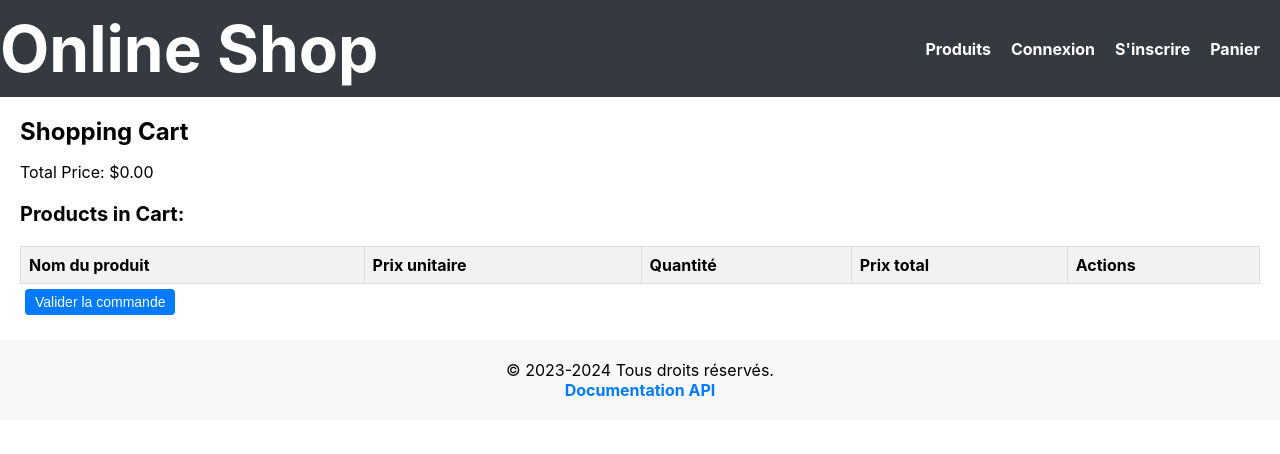
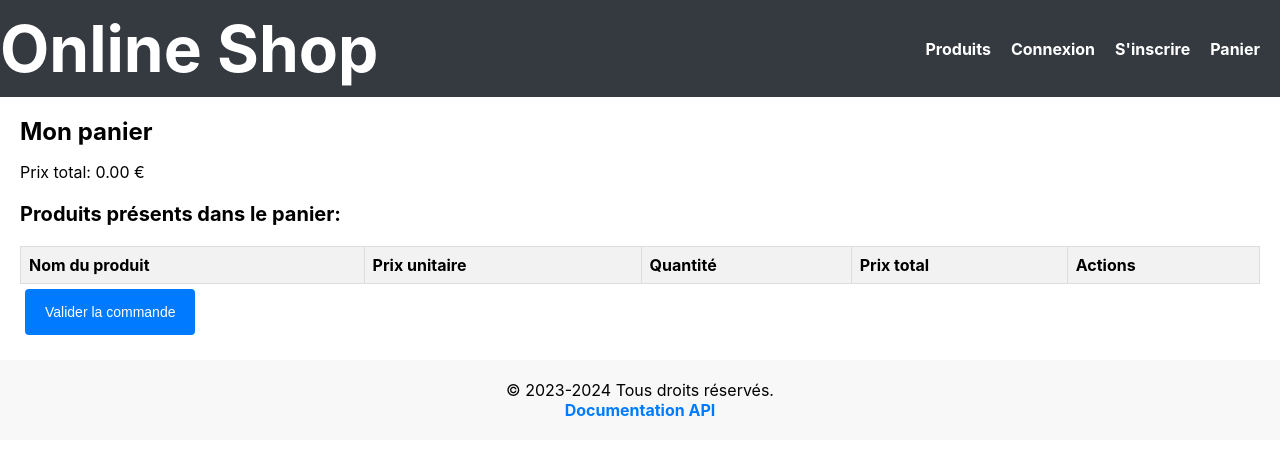
Before and after one commit to cheadaniel/onlineShop, a React (Create React App) app in the folder frontend/: page /panier in a window 1280 px wide. Shown: the top 454 px of the page. Built offline with nearby package versions, Linux system fonts and the light colour scheme.

Commit message:
ShoppingCart : modifications du css

```diff
--- a/frontend/src/components/shoppingCart/shoppingCart.css
+++ b/frontend/src/components/shoppingCart/shoppingCart.css
@@ -34,7 +34,7 @@
 
 .cart-button {
     cursor: pointer;
-    padding: 5px 10px;
+    padding: 15px 20px;
     margin: 5px;
     font-size: 14px;
 }
--- a/frontend/src/components/shoppingCart/shoppingCart.js
+++ b/frontend/src/components/shoppingCart/shoppingCart.js
@@ -1,9 +1,7 @@
-// ShoppingCart.js
 import React, { useState } from 'react';
 import axios from 'axios';
 import { useDispatch, useSelector } from 'react-redux';
 import { addToCart, removeFromCart } from '../../app/features/cart/cartSlice';
-import { Link, useNavigate } from 'react-router-dom';
 
 
 import './shoppingCart.css'
@@ -11,7 +9,6 @@ import ErrorComponent from '../assets/Error/Error';
 
 const ShoppingCart = () => {
     const dispatch = useDispatch();
-    const navigate = useNavigate();
     const cartState = useSelector((state) => state.cart);
     const [error, setError] = useState(null);
 
@@ -51,25 +48,20 @@ const ShoppingCart = () => {
             return;
         }
 
-        // Ajoutez le token dans les en-têtes de la requête
         const headers = {
             Authorization: `Bearer ${token}`,
             'Content-Type': 'application/json',
         };
 
-        // Supposons que `commandData` contient les données de la commande à envoyer
         const commandData = productsJson
 
         axios.post('http://localhost:8000/api/commands/create', commandData, { headers })
             .then(response => {
-                // Gérez ici la réponse réussie de l'API
                 console.log(response.data.message);
             })
             .catch(error => {
-                // Gérez ici les erreurs de l'API
                 console.error('API error:', error.response.data.message);
 
-                // Affichez des messages d'erreur à l'utilisateur en fonction de la réponse de l'API
                 if (error.response.status === 401) {
                     alert('Vous devez être connecté pour valider la commande.');
                 } else if (error.response.status === 404) {
@@ -77,19 +69,19 @@ const ShoppingCart = () => {
                 } else if (error.response.status === 400) {
                     alert('Fonds insuffisants dans votre portefeuille.');
                 } else {
-                    // Autres erreurs non gérées
                     alert('Une erreur inattendue s\'est produite.');
                 }
             });
     };
 
     return (
+        <div className="shopping-cart">
             <div className="shopping-cart-container">
                 {error && <ErrorComponent message={error} />}
-            <h2 className="cart-heading">Shopping Cart</h2>
-            <p className="total-price">Total Price: ${cartState.total_price}</p>
+                <h2 className="cart-heading">Mon panier</h2>
+                <p className="total-price">Prix total: {cartState.total_price} €</p>
 
-            <h3 className="cart-heading-products">Products in Cart:</h3>
+                <h3 className="cart-heading-products">Produits présents dans le panier:</h3>
                 <table className="cart-table">
                     <thead>
                         <tr>
@@ -108,9 +100,9 @@ const ShoppingCart = () => {
                                 <td>{product.quantity}</td>
                                 <td>{product.total_price} €</td>
                                 <td>
+                                    <button className="cart-button" onClick={() => handleDecreaseQuantity(product.product_id, product.product_price)}>-</button>
                                     <button className="cart-button" onClick={() => handleIncreaseQuantity(product.product_id, product.product_price)}>+</button>
-                                <button className="cart-button" onClick={() => handleDecreaseQuantity(product.product_id, product.product_price)}>-</button>
-                                <button className="cart-button" onClick={() => handleRemoveFromCart(product.product_id)}>X</button>
+                                    <button className="cart-button" onClick={() => handleRemoveFromCart(product.product_id)}>Supprimer</button>
                                 </td>
                             </tr>
                         ))}
@@ -118,6 +110,7 @@ const ShoppingCart = () => {
                 </table>
                 <button className="cart-button" onClick={() => handleCheckout(cartState)}>Valider la commande</button>
             </div>
+        </div>
     );
 };
 
```
Lines whose indentation alone changed are shown as unchanged.
